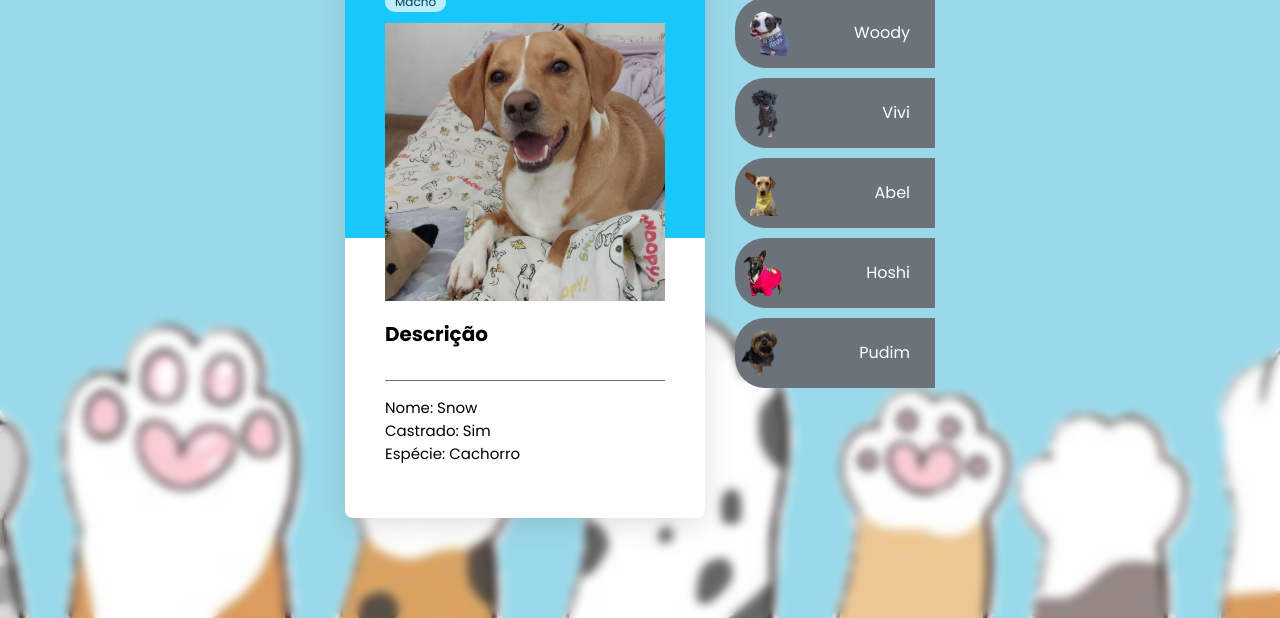
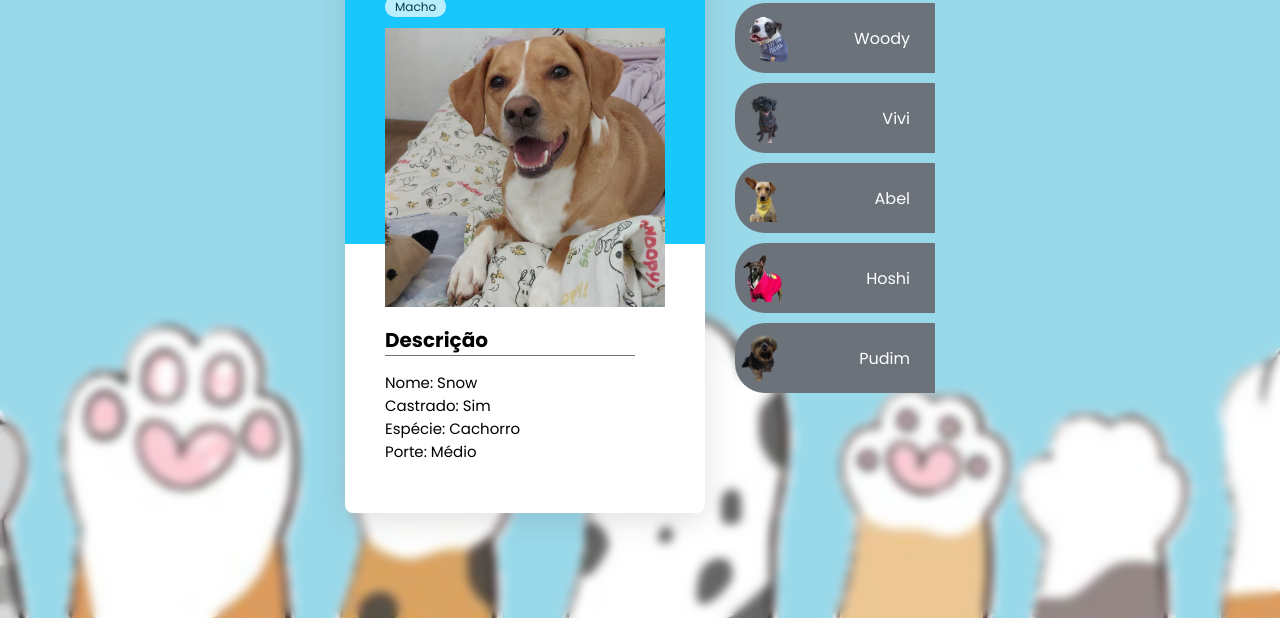
Before and after one commit to isavecchio/projeto-pet, a plain HTML site: page index.html in a window 1280 px wide. Shown: the part 182-800 px from the top of the page. Drawn offline with Linux system fonts and the light colour scheme.

Commit message:
Update index.html

```diff
--- a/index.html
+++ b/index.html
@@ -36,7 +36,7 @@
 
                     <div class="cartao-informacoes">
                         <div class="descricao">
-                            <h3>Descriçãoㅤㅤㅤㅤㅤㅤㅤㅤㅤㅤㅤㅤㅤㅤㅤㅤㅤㅤㅤㅤㅤ</h3>
+                            <h3>Descriçãoㅤㅤㅤㅤㅤㅤㅤㅤ</h3>
 
                             <p>Nome: Snow<br>
                                 Castrado: Sim<br>
```
